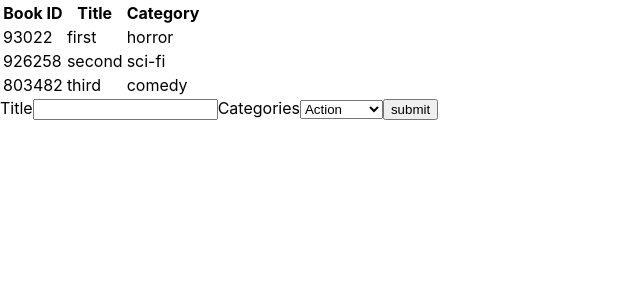
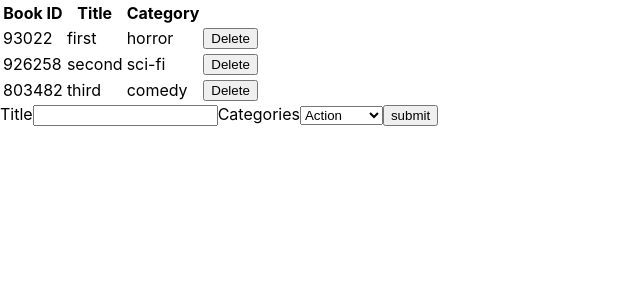
Before and after one commit to Psiale/react-redux-bookstore, a React (Create React App) app: page / in a window 1280 px wide. Shown: the top 300 px of the page, without its empty margins (0-640 px from the left). Built offline with nearby package versions, Linux system fonts and the light colour scheme.

Commit message:
Implemented the book removal Button per book row. Passed removeBook as a prop into bookList.

```diff
--- a/src/actions/bookActions.js
+++ b/src/actions/bookActions.js
@@ -5,7 +5,7 @@ export const createBook = book => ({
   payload: book,
 });
 
-export const removeBook = book => ({
+export const removeBook = id => ({
   type: REMOVE_BOOK,
-  payload: book,
+  payload: id,
 });
--- a/src/components/Book.js
+++ b/src/components/Book.js
@@ -1,7 +1,7 @@
 import React from 'react';
 import PropTypes from 'prop-types';
 
-const Book = ({ book }) => {
+const Book = ({ book, removeBook }) => {
   const { id, title, category } = book;
 
   return (
@@ -9,6 +9,7 @@ const Book = ({ book }) => {
       <td>{id}</td>
       <td>{title}</td>
       <td>{category}</td>
+      <td><button onClick={() => removeBook(id)} id={id} type="button">Delete</button></td>
     </tr>
   );
 };
@@ -19,6 +20,7 @@ Book.propTypes = {
     title: PropTypes.string.isRequired,
     category: PropTypes.string.isRequired,
   }).isRequired,
+  removeBook: PropTypes.func.isRequired,
 };
 
 export default Book;
--- a/src/containers/BooksList.js
+++ b/src/containers/BooksList.js
@@ -1,13 +1,19 @@
 import React from 'react';
 import PropTypes from 'prop-types';
 import { connect } from 'react-redux';
+import { removeBook } from '../actions/bookActions';
 import Book from '../components/Book';
 
 const BooksList = props => {
-  const { books } = props;
+  const { books, removeBook } = props;
+
+  const handleClick = id => {
+    removeBook(id);
+  };
+
   return (
     <table>
-      <thead>
+      <thead key={books.id}>
         <tr>
           <th>Book ID</th>
           <th>Title</th>
@@ -15,16 +21,21 @@ const BooksList = props => {
         </tr>
       </thead>
       <tbody>
-        {books.map(book => (
+        {
+        books.map(book => (
+          <>
             <Book
               key={book.id}
+              removeBook={handleClick}
               book={{
                 id: book.id,
                 title: book.title,
                 category: book.category,
               }}
             />
-        ))}
+          </>
+        ))
+        }
       </tbody>
     </table>
   );
@@ -38,10 +49,15 @@ BooksList.propTypes = {
       category: PropTypes.string.isRequired,
     }),
   ).isRequired,
+  removeBook: PropTypes.func.isRequired,
 };
 
 const mapStateToProps = state => ({
   books: state.books,
 });
 
-export default connect(mapStateToProps, null)(BooksList);
+const mapDispatchToProps = dispatch => ({
+  removeBook: book => dispatch(removeBook(book)),
+});
+
+export default connect(mapStateToProps, mapDispatchToProps)(BooksList);
--- a/src/reducers/booksReducer.js
+++ b/src/reducers/booksReducer.js
@@ -17,8 +17,7 @@ const booksReducer = (state = initialState, action) => {
       books: state.books.concat(action.payload),
     };
     case REMOVE_BOOK: return {
-      ...state,
-      books: state.books.filter(book => book.id === action.payload.id),
+      books: state.books.filter(book => book.id !== action.payload),
     };
     default: return {
       ...state,
```
Lines whose indentation alone changed are shown as unchanged.
